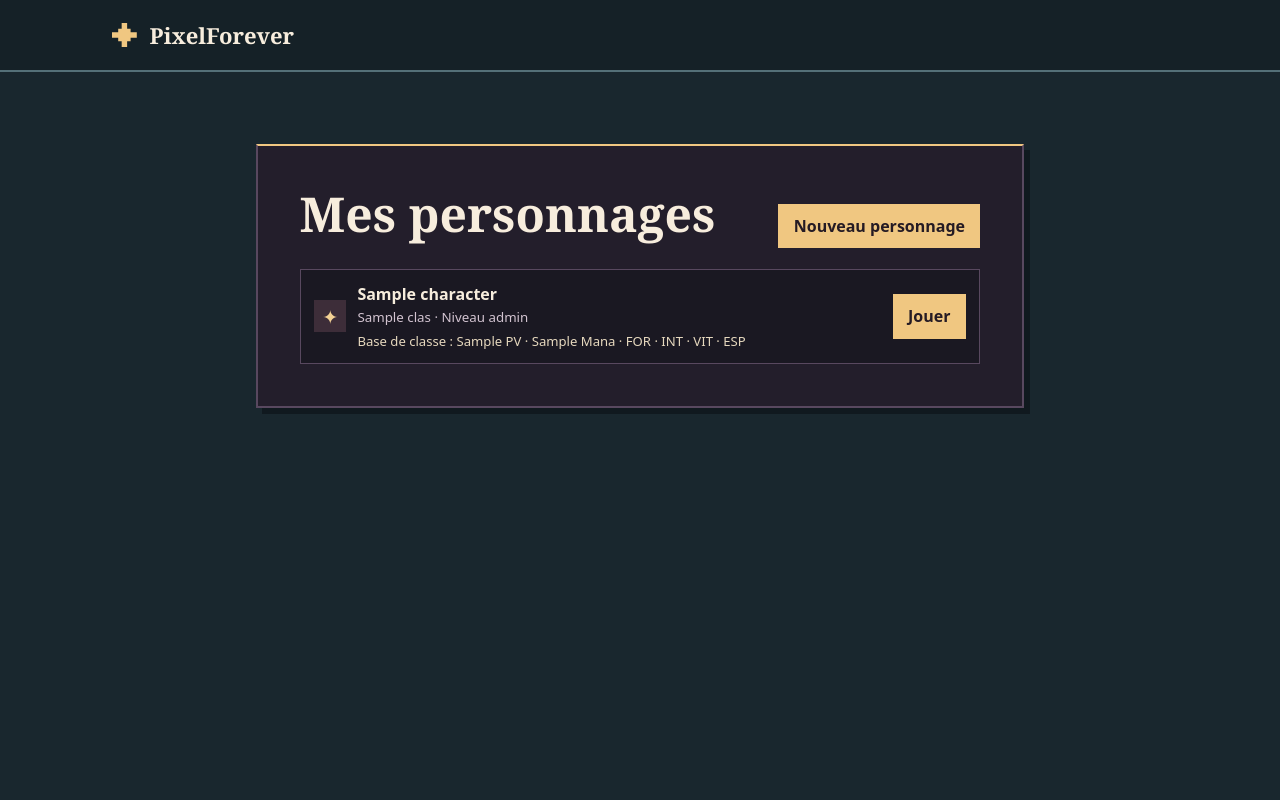
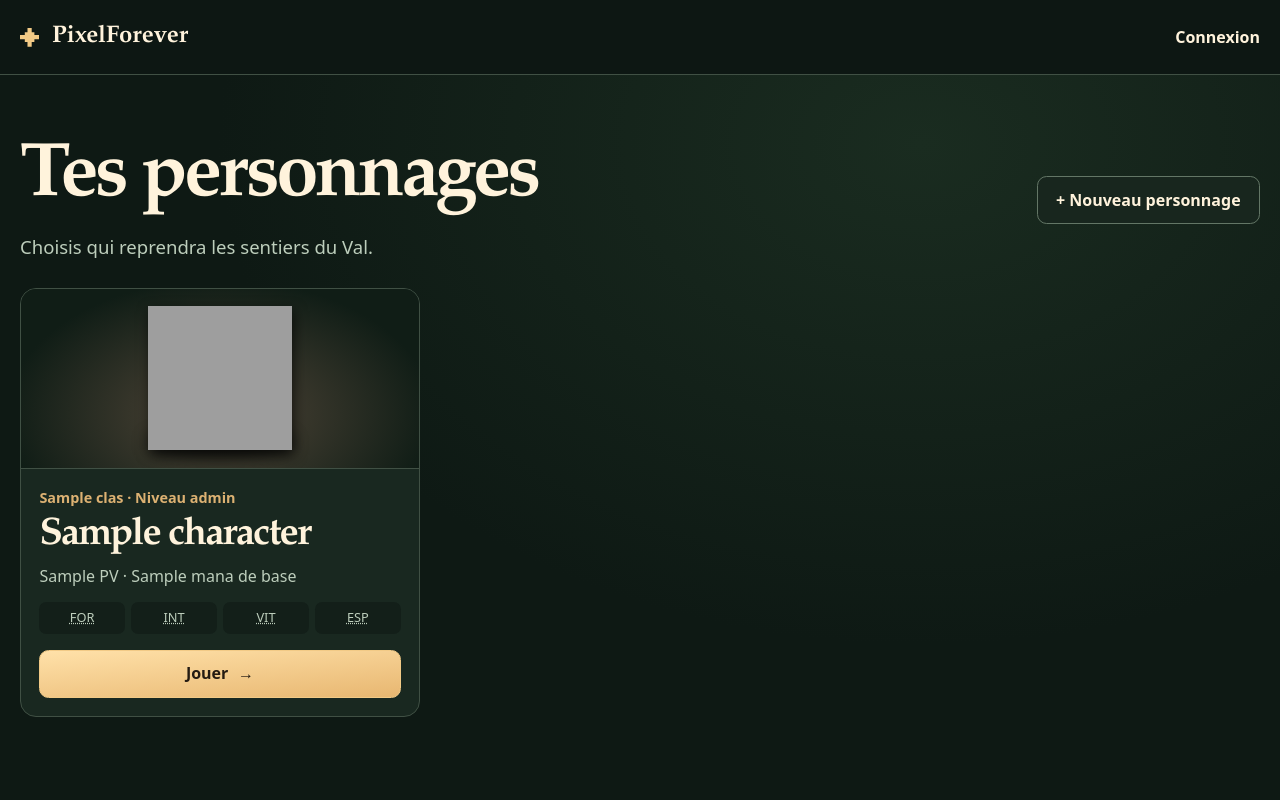
Before and after one commit to LoicHoareeau/PixelForever, a Symfony app: template templates/character/list.html.twig in a window 1280 px wide. Run offline with Twig, Linux system fonts and the light colour scheme; the template is opened without the code that fills it: most values are stand-ins (such as "Sample title", 1, 10 or a date in 2020); some libraries are stand-ins or nearby versions; grey boxes are pictures that could not be loaded.

Commit message:
feat(front): refondre le portail du Val-des-Saules

```diff
--- /dev/null
+++ b/public/portal/val.css
@@ -0,0 +1,460 @@
+.val-portal {
+    --ground: #0e1914;
+    --panel: #192820;
+    --well: #131f19;
+    --border: #405044;
+    --ink: #fff3dc;
+    --muted: #bdcebc;
+    --gold: #f2ca86;
+    --focus: #9ee5cb;
+    --display: Iowan Old Style, Palatino Linotype, Palatino, Georgia, serif;
+    background: radial-gradient(ellipse at 72% 18%, #1a2c20, transparent 44rem), var(--ground);
+}
+
+.val-portal .masthead {
+    min-height: 4.7rem;
+    padding-inline: max(1.25rem, calc((100% - 78rem) / 2));
+    border-bottom: 1px solid var(--border);
+    background: #0d1713;
+}
+
+.val-portal .brand {
+    font: 700 clamp(1.05rem, 2.5vw, 1.5rem)/1 var(--display);
+}
+
+.val-portal .brand-mark {
+    flex: none;
+    width: 1.2rem;
+    height: 1.2rem;
+}
+
+.portal-nav {
+    display: flex;
+    align-items: center;
+    justify-content: flex-end;
+    flex-wrap: wrap;
+    gap: .4rem 1.25rem;
+}
+
+.portal-nav a {
+    display: inline-block;
+    padding-block: .5rem;
+    color: var(--ink);
+    font-weight: 650;
+    text-decoration: none;
+}
+
+.portal-nav a:hover,
+.portal-nav a[aria-current="page"] {
+    color: var(--gold);
+    text-decoration: underline;
+}
+
+.val-portal .content {
+    width: min(100% - 2.5rem, 78rem);
+    margin: clamp(1.5rem, 5vw, 4rem) auto 3rem;
+}
+
+.val-portal h1,
+.val-portal h2 {
+    margin: 0;
+    font-family: var(--display);
+    line-height: 1.04;
+    letter-spacing: -.045em;
+}
+
+.val-portal h1 {
+    font-size: clamp(2.5rem, 6vw, 4.75rem);
+}
+
+.val-portal .button,
+.val-portal button {
+    min-height: 3rem;
+    padding: .65rem 1.15rem;
+    border-radius: .6rem;
+    background: linear-gradient(175deg, #ffe1a9, #e8b771);
+    color: #241b12;
+}
+
+.val-portal .button:hover,
+.val-portal button:hover {
+    background: #ffe4af;
+}
+
+.val-portal .quiet {
+    border-color: #637666;
+    color: var(--ink);
+    background: #18261e;
+}
+
+.val-portal .quiet:hover {
+    color: var(--ink);
+    background: #26392c;
+}
+
+.val-actions {
+    display: flex;
+    flex-wrap: wrap;
+    gap: .65rem;
+}
+
+.val-actions .button span,
+.val-character button span {
+    margin-inline-start: .35rem;
+}
+
+.val-kicker {
+    display: flex;
+    align-items: center;
+    gap: .65rem;
+    margin: 0 0 1.1rem;
+    color: var(--gold);
+    font-weight: 650;
+}
+
+.val-kicker::before {
+    content: "";
+    width: 1.5rem;
+    border-top: 1px solid currentColor;
+}
+
+.val-lead {
+    max-width: 40ch;
+    margin: .9rem 0 1.75rem;
+    color: var(--muted);
+    font-size: clamp(1rem, 2vw, 1.16rem);
+}
+
+.val-hero,
+.val-access {
+    display: grid;
+    grid-template-columns: minmax(0, .88fr) minmax(0, 1.52fr);
+    align-items: center;
+}
+
+.val-hero-copy {
+    position: relative;
+    z-index: 1;
+    padding-block: 1.5rem;
+}
+
+.val-hero h1 {
+    font-size: clamp(3.5rem, 7.7vw, 7.8rem);
+    line-height: .89;
+    letter-spacing: -.06em;
+}
+
+.val-scene {
+    display: grid;
+    align-items: center;
+    isolation: isolate;
+    position: relative;
+    min-width: 0;
+    margin: 0;
+}
+
+.val-hero .val-scene {
+    margin-inline-start: clamp(-4.75rem, -5vw, -1rem);
+}
+
+.val-scene img {
+    display: block;
+    width: 100%;
+    height: auto;
+    mask-image: linear-gradient(90deg, transparent, black 9% 91%, transparent),
+                linear-gradient(0deg, transparent, black 7% 96%, transparent);
+    mask-composite: intersect;
+}
+
+.val-scene figcaption {
+    position: relative;
+    justify-self: end;
+    margin: .45rem clamp(.5rem, 2vw, 2rem) 0 0;
+    padding-inline-start: .85rem;
+    border-inline-start: 1px solid var(--gold);
+    color: var(--muted);
+    font-size: .875rem;
+}
+
+.val-classes {
+    display: flex;
+    flex-wrap: wrap;
+    align-items: center;
+    gap: .9rem clamp(1.4rem, 5vw, 4.5rem);
+    margin-top: clamp(1.1rem, 4vw, 2.75rem);
+    padding: 1rem 0;
+    border-block: 1px solid var(--border);
+}
+
+.val-classes h2 {
+    font-size: clamp(1.35rem, 2.5vw, 1.8rem);
+}
+
+.val-classes > div {
+    display: flex;
+    align-items: center;
+    gap: .5rem;
+}
+
+.val-portal img[src$="/south.png"] {
+    image-rendering: pixelated;
+}
+
+.val-access {
+    gap: clamp(1.25rem, 4vw, 3rem);
+    grid-template-columns: minmax(20rem, .85fr) minmax(0, 1.45fr);
+}
+
+.val-form,
+.val-empty {
+    padding: clamp(1.25rem, 4vw, 2.65rem);
+    border: 1px solid var(--border);
+    border-radius: 1.25rem;
+    background: linear-gradient(155deg, #223329, var(--panel) 48%, #17251e);
+    box-shadow: 0 1rem 3.5rem #07100b64;
+}
+
+.val-form h1 {
+    margin-bottom: 1.25rem;
+    font-size: clamp(2.3rem, 4.2vw, 3.65rem);
+}
+
+.val-form .val-lead {
+    margin-top: -.55rem;
+    font-size: 1rem;
+}
+
+.val-form input:not([type="radio"], [type="hidden"]) {
+    min-height: 3rem;
+    border-radius: .55rem;
+    border-color: #6b7e6e;
+}
+
+.val-form .stack > button {
+    justify-self: stretch;
+}
+
+.val-form .secondary {
+    padding-top: 1rem;
+    border-top: 1px solid var(--border);
+}
+
+.val-create {
+    max-width: 41rem;
+    margin-inline: auto;
+}
+
+.val-portal .class-choice {
+    border-radius: .55rem;
+}
+
+.val-portal .class-choice img {
+    flex-shrink: 0;
+}
+
+.val-roster-heading {
+    display: flex;
+    flex-wrap: wrap;
+    align-items: center;
+    justify-content: space-between;
+    gap: 1rem;
+    margin-bottom: 1.65rem;
+}
+
+.val-roster-heading .val-lead {
+    margin-bottom: 0;
+}
+
+.val-roster {
+    display: grid;
+    grid-template-columns: repeat(auto-fill, minmax(min(100%, 19rem), 1fr));
+    gap: 1.25rem;
+    list-style: none;
+    margin: 0;
+    padding: 0;
+}
+
+.val-character {
+    --glow: #dcb172;
+    --stage: #514638;
+    display: grid;
+    grid-template-rows: auto 1fr;
+    overflow: hidden;
+    min-width: 0;
+    border: 1px solid var(--border);
+    border-radius: 1rem;
+    background: var(--panel);
+}
+
+.val-character.mage {
+    --glow: #abcfed;
+    --stage: #414d60;
+}
+
+.val-character-active {
+    border-color: var(--gold);
+}
+
+.val-portrait {
+    display: grid;
+    place-items: center;
+    position: relative;
+    isolation: isolate;
+    min-height: 11.25rem;
+    overflow: hidden;
+    border-bottom: 1px solid var(--border);
+    background: radial-gradient(ellipse at 50% 70%, var(--stage), #101d16 76%);
+}
+
+.val-portrait img {
+    position: relative;
+    filter: drop-shadow(.15rem .35rem .4rem #000a);
+}
+
+.val-pedestal {
+    position: absolute;
+    z-index: -1;
+    bottom: 1.3rem;
+    width: 9rem;
+    height: 1.8rem;
+    border-radius: 50%;
+    border-bottom: .55rem solid #101410;
+    background: linear-gradient(165deg, var(--glow) -75%, var(--stage) 78%);
+    box-shadow: inset 0 2px 0 #fff3, 0 .65rem 1rem #080c0ac9;
+}
+
+.val-character-info {
+    display: flex;
+    flex-direction: column;
+    padding: 1.15rem;
+}
+
+.val-character-meta {
+    display: flex;
+    justify-content: space-between;
+    align-items: baseline;
+    flex-wrap: wrap;
+    gap: .35rem .5rem;
+    margin: 0 0 .38rem;
+    color: var(--glow);
+    font-size: .9rem;
+    font-weight: 650;
+}
+
+.val-active-label {
+    padding: .08rem .55rem;
+    border-radius: 2rem;
+    background: #394335;
+    color: var(--ink);
+    font-size: .8rem;
+}
+
+.val-character h2 {
+    font-size: clamp(1.9rem, 3vw, 2.65rem);
+    overflow-wrap: anywhere;
+}
+
+.val-character-resources {
+    margin: .55rem 0 .8rem;
+    color: var(--muted);
+}
+
+.val-class-stats {
+    display: grid;
+    grid-template-columns: repeat(4, minmax(0, 1fr));
+    gap: .4rem;
+    margin: auto 0 1rem;
+    text-align: center;
+}
+
+.val-class-stats > div {
+    padding-block: .38rem;
+    border-radius: .45rem;
+    background: var(--well);
+}
+
+.val-class-stats dt {
+    color: var(--muted);
+    font-size: .8rem;
+}
+
+.val-class-stats dd {
+    margin: 0;
+    font-weight: 650;
+}
+
+.val-character form button {
+    width: 100%;
+}
+
+.val-empty {
+    display: grid;
+    justify-items: center;
+    padding-block: 2rem 2.5rem;
+    text-align: center;
+}
+
+.val-empty-art {
+    display: flex;
+    justify-content: center;
+    width: 100%;
+    background: radial-gradient(ellipse closest-side, #5e6548, transparent);
+}
+
+.val-empty .button {
+    justify-self: center;
+}
+
+@media (max-width: 46rem) {
+    .val-portal .content {
+        width: calc(100% - 2rem);
+    }
+
+    .val-hero,
+    .val-access {
+        grid-template-columns: minmax(0, 1fr);
+    }
+
+    .val-hero-copy {
+        padding-block: 1rem 0;
+    }
+
+    .val-hero .val-scene {
+        margin: .75rem 0 0;
+    }
+
+    .val-access .val-scene {
+        max-width: 30rem;
+        margin-inline: auto;
+    }
+}
+
+@media (max-width: 30rem) {
+    .val-portal .masthead {
+        padding-inline: 1rem;
+        align-items: flex-start;
+    }
+
+    .val-portal .brand {
+        align-self: center;
+        gap: .45rem;
+    }
+
+    .portal-nav {
+        column-gap: .65rem;
+        font-size: .875rem;
+    }
+
+    .portal-nav .quiet {
+        font-size: inherit;
+        padding-inline: .6rem;
+    }
+
+    .val-classes h2 {
+        flex-basis: 100%;
+    }
+
+    .val-portal .class-grid {
+        grid-template-columns: minmax(0, 1fr);
+    }
+}
--- a/src/Controller/AccountController.php
+++ b/src/Controller/AccountController.php
@@ -25,7 +25,7 @@ final class AccountController extends AbstractController
     #[Route('/', name: 'home', methods: ['GET'])]
     public function home(): Response
     {
-        return $this->redirectToRoute($this->getUser() ? 'character_list' : 'account_login');
+        return $this->render('portal/home.html.twig');
     }
 
     #[Route('/inscription', name: 'account_register', methods: ['GET', 'POST'])]
--- a/templates/base.html.twig
+++ b/templates/base.html.twig
@@ -3,9 +3,10 @@
 <head>
     <meta charset="utf-8">
     <meta name="viewport" content="width=device-width, initial-scale=1">
-    <meta name="theme-color" content="#19272e">
+    <meta name="theme-color" content="{% block theme_color %}#19272e{% endblock %}">
     <title>{% block title %}{% endblock %} · PixelForever</title>
     <link rel="stylesheet" href="{{ app.request.basePath }}/pixel.css">
+    {% block stylesheets %}{% endblock %}
 </head>
 <body class="{% block body_class %}{% endblock %}">
     <header class="masthead">
@@ -13,12 +14,14 @@
             <span class="brand-mark" aria-hidden="true"></span>
             PixelForever
         </a>
+        {% block masthead_actions %}
             {% if app.user %}
                 <form method="post" action="{{ path('account_logout') }}">
                     <input type="hidden" name="_csrf_token" value="{{ csrf_token('logout') }}">
                     <button class="quiet" type="submit">Se déconnecter</button>
                 </form>
             {% endif %}
+        {% endblock %}
     </header>
     <main id="main" class="content {% block layout %}{% endblock %}">
         {% for message in app.flashes('success') %}
--- a/templates/character/list.html.twig
+++ b/templates/character/list.html.twig
@@ -1,38 +1,61 @@
-{% extends 'base.html.twig' %}
+{% extends 'portal/layout.html.twig' %}
 
 {% block title %}Mes personnages{% endblock %}
 
 {% block body %}
-    <section class="panel" aria-labelledby="heading">
-        <div class="panel-heading">
-            <h1 id="heading">Mes personnages</h1>
-            <a class="button" href="{{ path('character_create') }}">Nouveau personnage</a>
-        </div>
+    <section aria-labelledby="heading">
+        <header class="val-roster-heading">
+            <div>
+                <h1 id="heading">Tes personnages</h1>
+                {% if characters is not empty %}
+                    <p class="val-lead">Choisis qui reprendra les sentiers du Val.</p>
+                {% endif %}
+            </div>
+            {% if characters is not empty %}
+                <a class="button quiet" href="{{ path('character_create') }}"><span aria-hidden="true">+</span> Nouveau personnage</a>
+            {% endif %}
+        </header>
 
         {% if characters is empty %}
-            <p class="empty">Crée ton premier Guerrier ou Mage pour commencer.</p>
+            <div class="val-empty">
+                <div class="val-empty-art" aria-hidden="true">
+                    <img src="{{ app.request.basePath }}/game/val-des-saules/lina/south.png" width="96" height="96" alt="">
+                    <img src="{{ app.request.basePath }}/game/val-des-saules/noe/south.png" width="96" height="96" alt="">
+                </div>
+                <p>Crée ton premier Guerrier ou Mage pour commencer.</p>
+                <a class="button" href="{{ path('character_create') }}">Créer mon premier personnage</a>
+            </div>
         {% else %}
-            <ul class="roster">
+            <ul class="val-roster">
                 {% for character in characters %}
                     {% set class = character.class %}
                     {% set stats = class.baseStats %}
-                    {% set resourceLabel = class.value == 'warrior' ? 'Énergie' : 'Mana' %}
+                    {% set active = character.id == selectedId %}
 
-                    <li class="roster-item {{ class.value }}{% if character.id == selectedId %} selected{% endif %}">
-                        <span class="class-icon" aria-hidden="true">{{ class.value == 'warrior' ? '⚔' : '✦' }}</span>
-                        <div class="character-name">
-                            <strong>{{ character.name }}</strong>
-                            <small>{{ class.label }} · Niveau {{ character.level }}</small>
-                            <small class="character-stats-preview">
-                                Base de classe : {{ class.maxHealth }} PV · {{ class.maxMana }} {{ resourceLabel }} ·
-                                FOR {{ stats.strength }} · INT {{ stats.intelligence }} ·
-                                VIT {{ stats.vitality }} · ESP {{ stats.spirit }}
-                            </small>
+                    <li class="val-character {{ class.value }}{% if active %} val-character-active{% endif %}">
+                        <div class="val-portrait" aria-hidden="true">
+                            <span class="val-pedestal"></span>
+                            <img src="{{ app.request.basePath }}/game/val-des-saules/{{ class.skin }}/south.png"
+                                 width="144" height="144" alt="">
                         </div>
-                        <form method="post" action="{{ path('character_select', {id: character.id}) }}">
-                            <input type="hidden" name="_token" value="{{ csrf_token('select_character') }}">
-                            <button type="submit" aria-label="Jouer avec {{ character.name }}">Jouer</button>
-                        </form>
+                        <div class="val-character-info">
+                            <p class="val-character-meta">
+                                <span>{{ class.label }} · Niveau {{ character.level }}</span>
+                                {% if active %}<span class="val-active-label">Actif</span>{% endif %}
+                            </p>
+                            <h2>{{ character.name }}</h2>
+                            <p class="val-character-resources">{{ class.maxHealth }} PV · {{ class.maxMana }} {{ class.value == 'warrior' ? 'énergie' : 'mana' }} de base</p>
+                            <dl class="val-class-stats" aria-label="Caractéristiques de base">
+                                <div><dt><abbr title="Force">FOR</abbr></dt><dd>{{ stats.strength }}</dd></div>
+                                <div><dt><abbr title="Intelligence">INT</abbr></dt><dd>{{ stats.intelligence }}</dd></div>
+                                <div><dt><abbr title="Vitalité">VIT</abbr></dt><dd>{{ stats.vitality }}</dd></div>
+                                <div><dt><abbr title="Esprit">ESP</abbr></dt><dd>{{ stats.spirit }}</dd></div>
+                            </dl>
+                            <form method="post" action="{{ path('character_select', {id: character.id}) }}">
+                                <input type="hidden" name="_token" value="{{ csrf_token('select_character') }}">
+                                <button type="submit" aria-label="Jouer avec {{ character.name }}">Jouer <span aria-hidden="true">→</span></button>
+                            </form>
+                        </div>
                     </li>
                 {% endfor %}
             </ul>
--- /dev/null
+++ b/templates/portal/_scene.html.twig
@@ -0,0 +1,5 @@
+<figure class="val-scene">
+    <img src="{{ app.request.basePath }}/portal/val-des-saules.jpg" width="1344" height="896"
+         alt="Un saule surplombe une auberge éclairée, un pont de pierre et la rivière du Val.">
+    <figcaption>Val-des-Saules</figcaption>
+</figure>
--- /dev/null
+++ b/templates/portal/layout.html.twig
@@ -0,0 +1,17 @@
+{% extends 'base.html.twig' %}
+
+{% block body_class %}val-portal{% endblock %}
+{% block theme_color %}#0e1914{% endblock %}
+{% block stylesheets %}
+    <link rel="stylesheet" href="{{ app.request.basePath }}/portal/val.css">
+{% endblock %}
+{% block masthead_actions %}
+    <nav class="portal-nav" aria-label="Compte">
+        {% if app.user %}
+            <a href="{{ path('character_list') }}"{% if app.current_route == 'character_list' %} aria-current="page"{% endif %}>Personnages</a>
+            {{ parent() }}
+        {% else %}
+            <a href="{{ path('account_login') }}"{% if app.current_route == 'account_login' %} aria-current="page"{% endif %}>Connexion</a>
+        {% endif %}
+    </nav>
+{% endblock %}
```
Also changed, not shown: docs/BACKEND.md (+1 -1 lines), docs/DEPLOIEMENT.md (+1 -1 lines), docs/FRONTEND.md (+4 -0 lines), templates/account/login.html.twig (+3 -5 lines), templates/account/register.html.twig (+2 -5 lines), templates/character/create.html.twig (+5 -4 lines), templates/portal/access.html.twig (added, +10 -0 lines), templates/portal/home.html.twig (added, +32 -0 lines), tests/account_flow.php (+8 -0 lines), README.md, public/portal/val-des-saules.jpg (added). Lines whose indentation alone changed are shown as unchanged.
